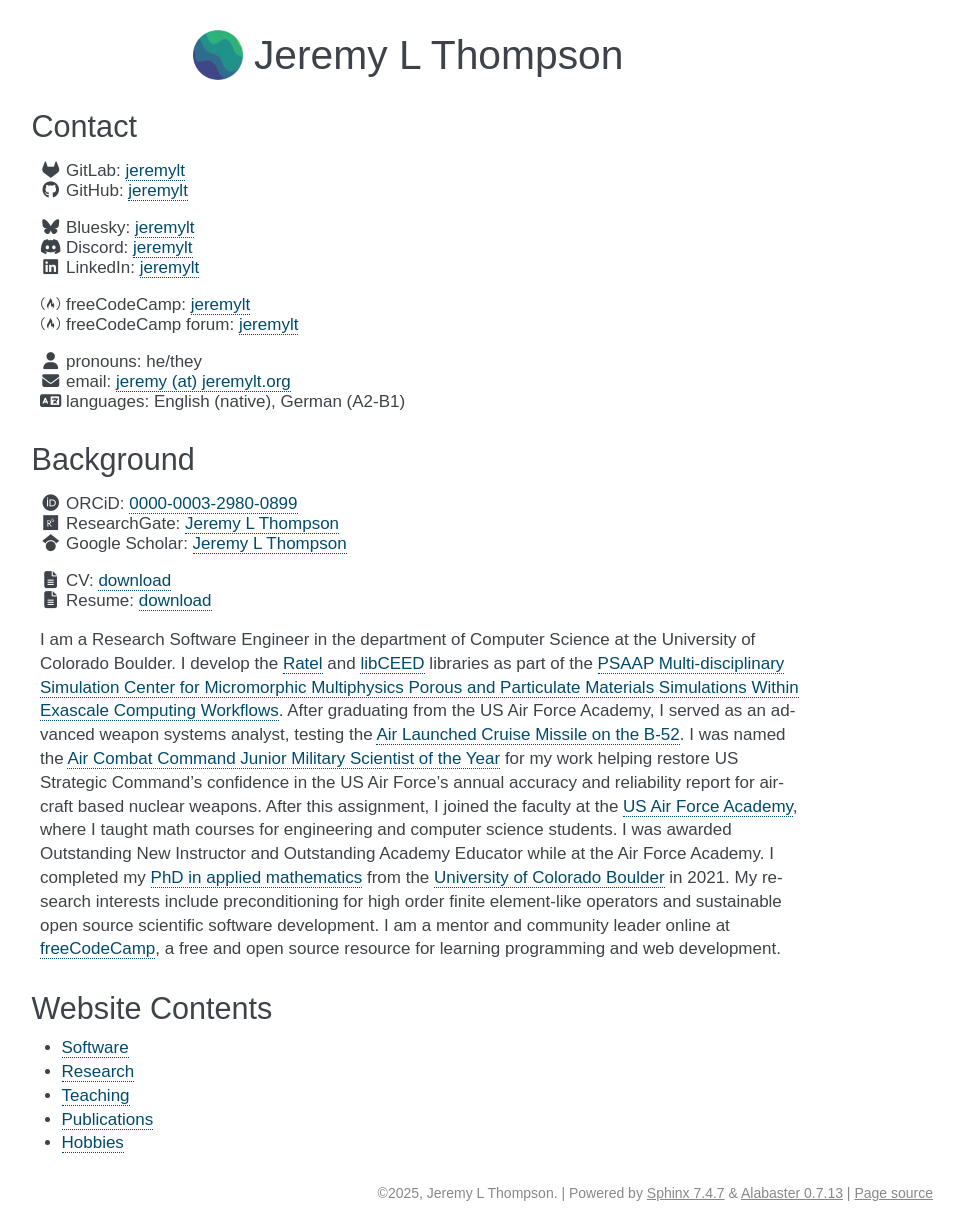
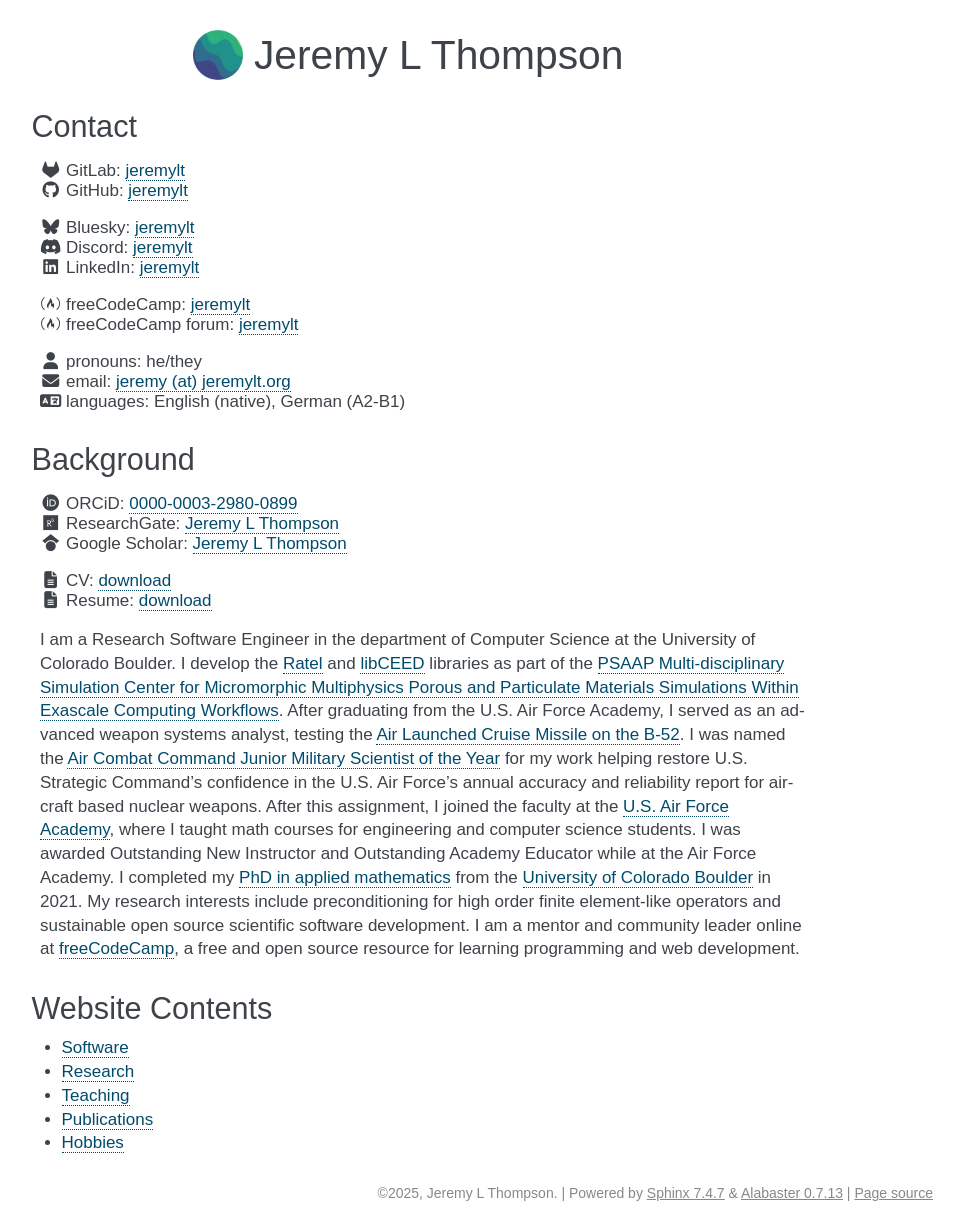
Before and after one commit to jeremylt/personal_website, a Sphinx documentation site: the page built from source/index.rst, in a window 1280 px wide. Shown: the whole page, without its empty margins (177-1140 px from the left). Built offline with Sphinx 7.4.7, drawn with Linux system fonts in a browser that asks for light colours; nearby versions of some CDN libraries.

```diff
--- a/source/index.rst
+++ b/source/index.rst
@@ -92,9 +92,9 @@ Background
 
 I am a Research Software Engineer in the department of Computer Science at the University of Colorado Boulder.
 I develop the `Ratel <https://gitlab.com/micromorph/ratel>`_ and `libCEED <https://github.com/ceed/libceed>`_ libraries as part of the `PSAAP Multi-disciplinary Simulation Center for Micromorphic Multiphysics Porous and Particulate Materials Simulations Within Exascale Computing Workflows <https://micromorph.gitlab.io>`_.
-After graduating from the US Air Force Academy, I served as an advanced weapon systems analyst, testing the `Air Launched Cruise Missile on the B-52 <https://en.wikipedia.org/wiki/49th_Test_and_Evaluation_Squadron>`_.
-I was named the `Air Combat Command Junior Military Scientist of the Year <https://www.acc.af.mil/News/Article-Display/Article/200165/acc-announces-2012-stem-award-winners>`_ for my work helping restore US Strategic Command's confidence in the US Air Force's annual accuracy and reliability report for aircraft based nuclear weapons.
-After this assignment, I joined the faculty at the `US Air Force Academy <https://www.usafa.edu/department/mathematics/>`_, where I taught math courses for engineering and computer science students.
+After graduating from the U.S. Air Force Academy, I served as an advanced weapon systems analyst, testing the `Air Launched Cruise Missile on the B-52 <https://en.wikipedia.org/wiki/49th_Test_and_Evaluation_Squadron>`_.
+I was named the `Air Combat Command Junior Military Scientist of the Year <https://www.acc.af.mil/News/Article-Display/Article/200165/acc-announces-2012-stem-award-winners>`_ for my work helping restore U.S. Strategic Command's confidence in the U.S. Air Force's annual accuracy and reliability report for aircraft based nuclear weapons.
+After this assignment, I joined the faculty at the `U.S. Air Force Academy <https://www.usafa.edu/department/mathematics/>`_, where I taught math courses for engineering and computer science students.
 I was awarded Outstanding New Instructor and Outstanding Academy Educator while at the Air Force Academy.
 I completed my `PhD in applied mathematics <https://www.proquest.com/docview/2572576599>`_ from the `University of Colorado Boulder <https://www.colorado.edu/amath>`_ in 2021.
 My research interests include preconditioning for high order finite element-like operators and sustainable open source scientific software development.
--- a/source/research.rst
+++ b/source/research.rst
@@ -98,3 +98,4 @@ References
 --------------------------------------------------------------------------------
 
 .. bibliography::
+   :filter: {"research"} & docnames
```
Also changed, not shown: source/teaching.rst (+25 -0 lines).
